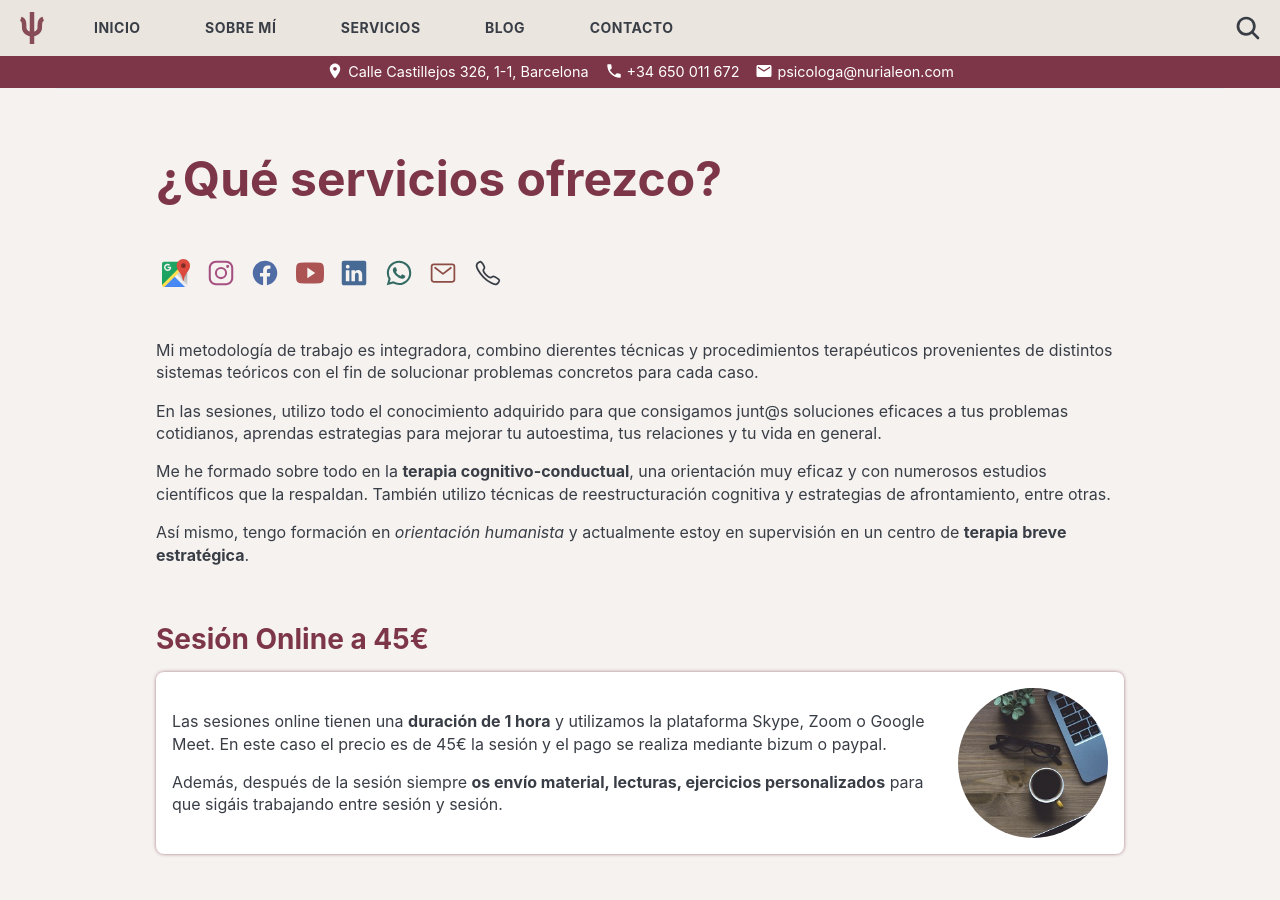
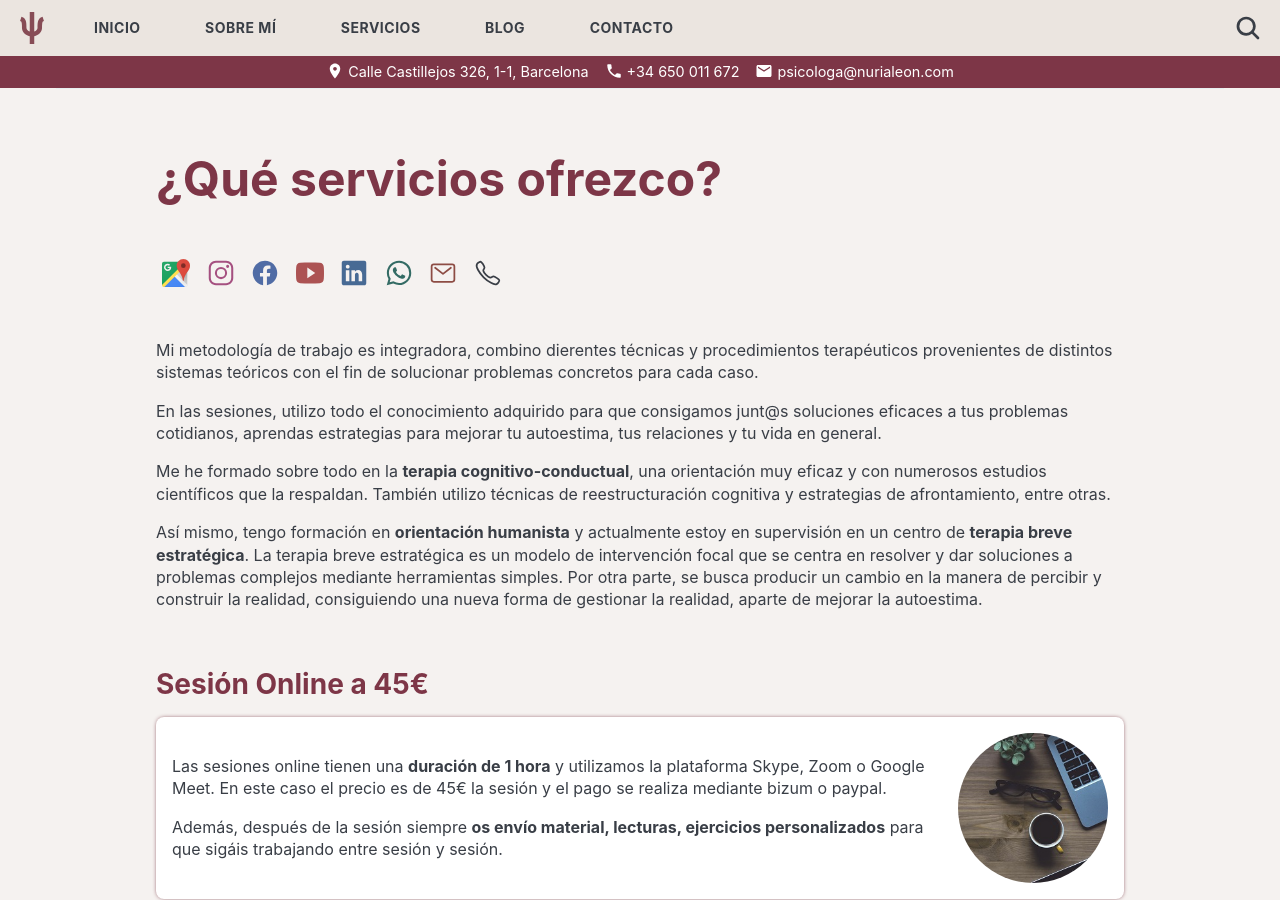
Before and after one commit to nurialeonsallent/nurialeon.com, a Jekyll site: the page built from _pages/servicios.md, in a window 1280 px wide and 900 px high. Built offline with Jekyll 4.4.1, drawn with Linux system fonts in a browser that asks for light colours.

Commit message:
Update servicios.md

```diff
--- a/_pages/servicios.md
+++ b/_pages/servicios.md
@@ -15,7 +15,8 @@ En las sesiones, utilizo todo el conocimiento adquirido para que consigamos junt
 
 Me he formado sobre todo en la **terapia cognitivo-conductual**, una orientación muy eficaz y con numerosos estudios científicos que la respaldan. También utilizo técnicas de reestructuración cognitiva y estrategias de afrontamiento, entre otras.
 
-Así mismo, tengo formación en *orientación humanista* y actualmente estoy en supervisión en un centro de **terapia breve estratégica**.
+
+Así mismo, tengo formación en **orientación humanista** y actualmente estoy en supervisión en un centro de **terapia breve estratégica**. La terapia breve estratégica es un modelo de intervención focal que se centra en resolver y dar soluciones a problemas complejos mediante herramientas simples. Por otra parte, se busca producir un cambio en la manera de percibir y construir la realidad, consiguiendo una nueva forma de gestionar la realidad, aparte de mejorar la autoestima.
 
 ## Sesión Online a 45€
 
```
